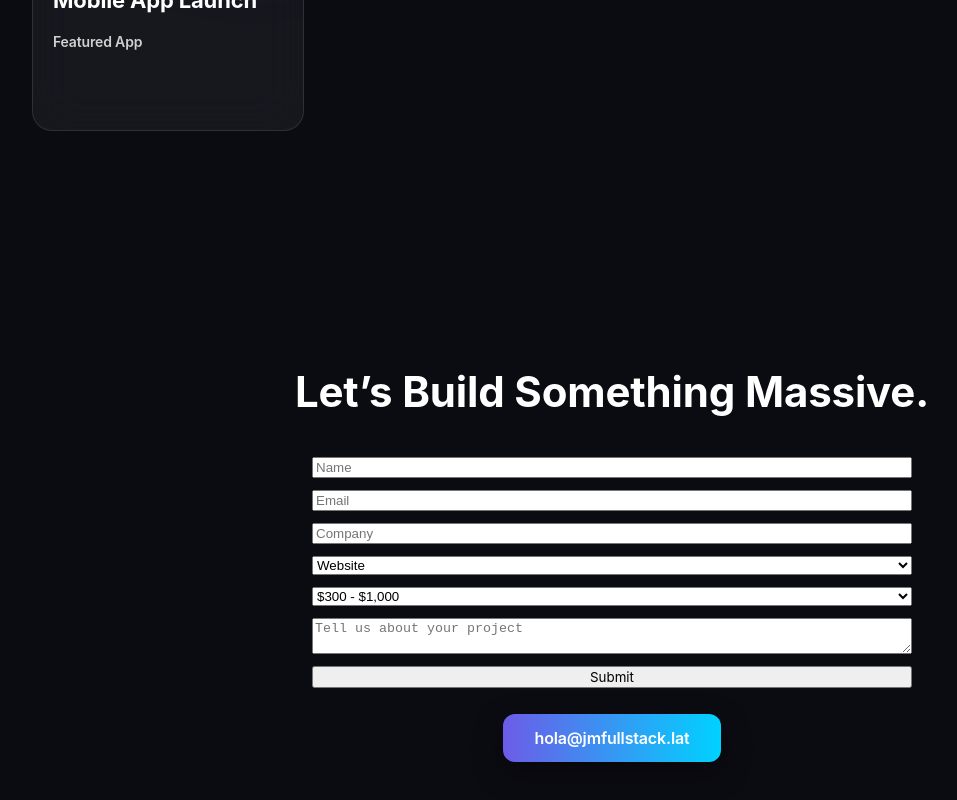
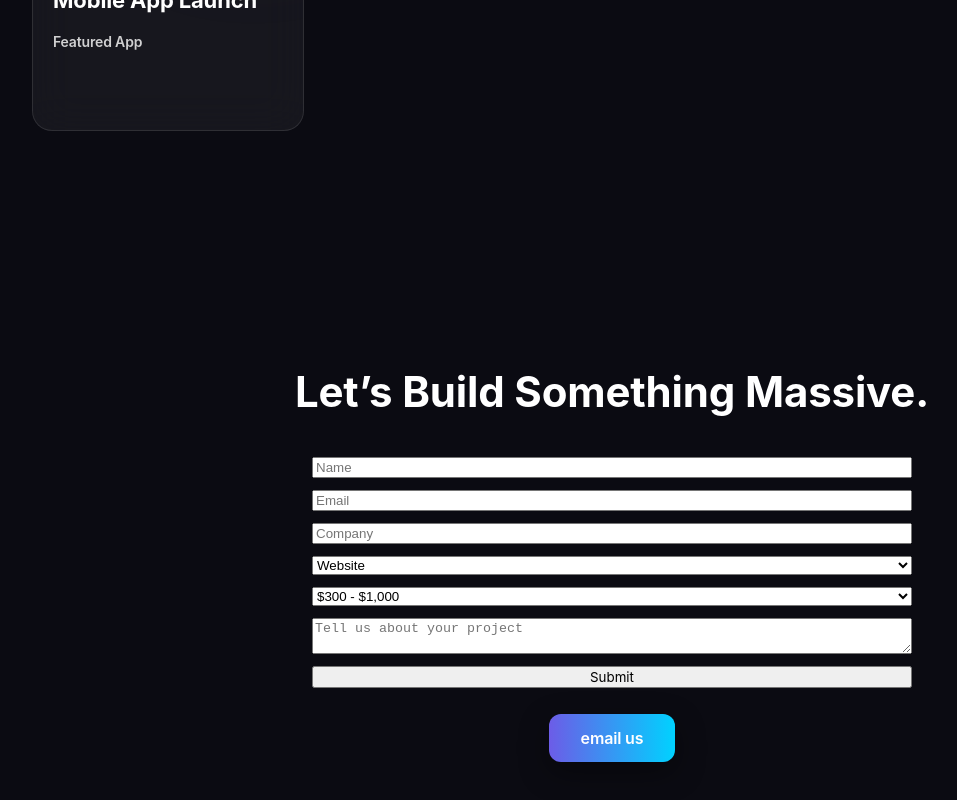
Before and after one commit to 1jmfullstack-commits/jmfullstack, a Next.js app: page / in a window 1280 px wide. Shown: the part 1274-2074 px from the top of the page, without its empty margins (28-985 px from the left). Built offline with nearby package versions, Linux system fonts and the light colour scheme; no server answers.

Commit message:
Update page.js

```diff
--- a/app/page.js
+++ b/app/page.js
@@ -78,8 +78,8 @@ function CTA() {
         </div>
 
         <div style={{ marginTop: 40 }}>
-          <a href="mailto:hola@jmfullstack.lat" style={styles.cta}>
-            hola@jmfullstack.lat
+          <a href="mailto:juan.oddone@jmfullstack.lat" style={styles.cta}>
+            email us
           </a>
         </div>
       </section>
```
